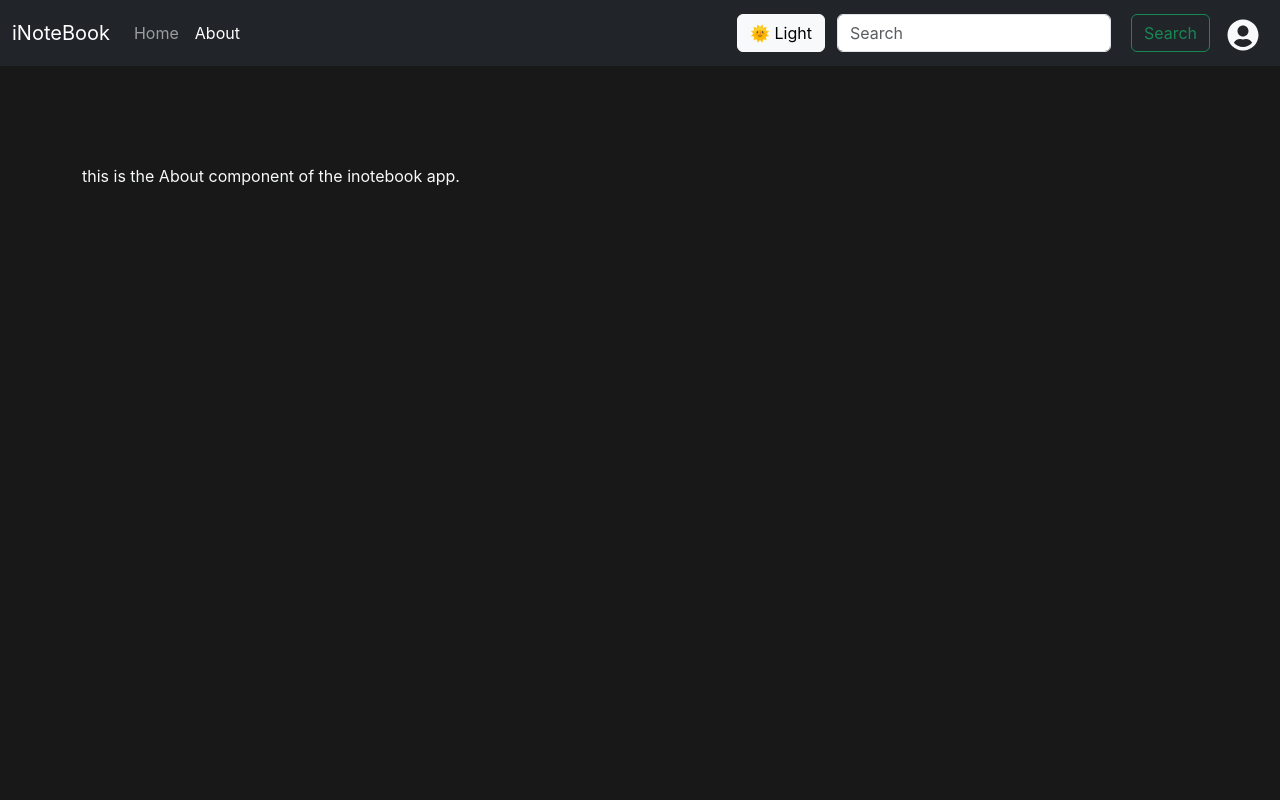
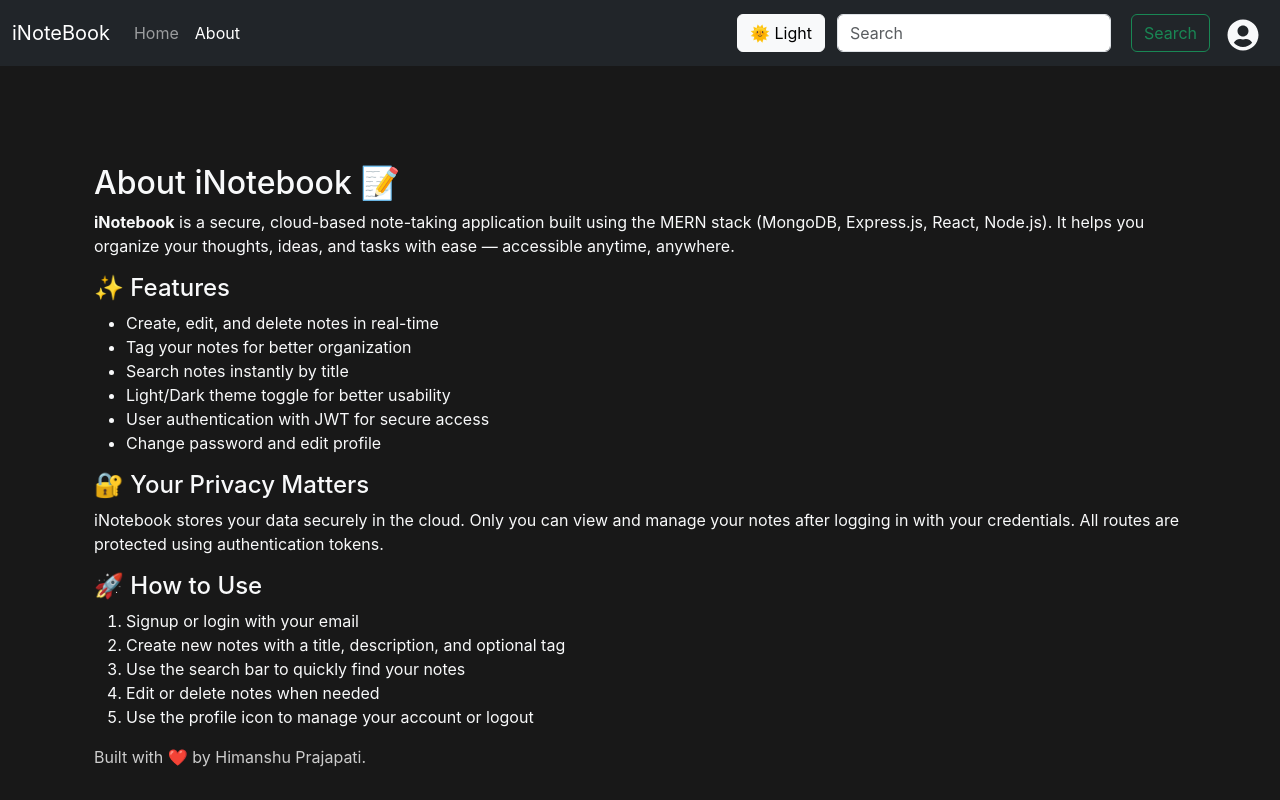
Before and after one commit to Himanshu5204/inotebook, a React (Create React App) app: page /about in a window 1280 px wide. Built offline with nearby package versions, Linux system fonts and the light colour scheme; sample sign-in values are in the browser's storage; the HTML template or start-up script is replaced by a standard one.

Commit message:
About us page make it useful

```diff
--- a/src/App.css
+++ b/src/App.css
@@ -45,3 +45,16 @@ body.bg-light {
   background-color: #f8f9fa !important;
   color: #181818 !important;
 }
+
+.footer-text {
+  font-size: 1rem;
+  margin-top: 1rem;
+}
+
+body.bg-dark .footer-text {
+  color: #cccccc;
+}
+
+body.bg-light .footer-text {
+  color: #333333;
+}
--- a/src/components/About.js
+++ b/src/components/About.js
@@ -1,11 +1,49 @@
-//import noteContext from "../context/notes/NoteContext";
-import React from "react";
+import { useEffect } from 'react';
+import { useNavigate } from 'react-router-dom';
 
 const About = () => {
+  const navigate = useNavigate();
+
+  useEffect(() => {
+    if (!localStorage.getItem('token')) {
+      navigate('/login');
+    }
+  }, [navigate]);
 
   return (
-    <div>
-      this is the About component of the inotebook app.<br/>
+    <div className='container my-4'>
+      <h2>About iNotebook 📝</h2>
+      <p>
+        <strong>iNotebook</strong> is a secure, cloud-based note-taking application built using the MERN stack (MongoDB,
+        Express.js, React, Node.js). It helps you organize your thoughts, ideas, and tasks with ease — accessible
+        anytime, anywhere.
+      </p>
+
+      <h4>✨ Features</h4>
+      <ul>
+        <li>Create, edit, and delete notes in real-time</li>
+        <li>Tag your notes for better organization</li>
+        <li>Search notes instantly by title</li>
+        <li>Light/Dark theme toggle for better usability</li>
+        <li>User authentication with JWT for secure access</li>
+        <li>Change password and edit profile</li>
+      </ul>
+
+      <h4>🔐 Your Privacy Matters</h4>
+      <p>
+        iNotebook stores your data securely in the cloud. Only you can view and manage your notes after logging in with
+        your credentials. All routes are protected using authentication tokens.
+      </p>
+
+      <h4>🚀 How to Use</h4>
+      <ol>
+        <li>Signup or login with your email</li>
+        <li>Create new notes with a title, description, and optional tag</li>
+        <li>Use the search bar to quickly find your notes</li>
+        <li>Edit or delete notes when needed</li>
+        <li>Use the profile icon to manage your account or logout</li>
+      </ol>
+      <p className='footer-text'>Built with ❤️ by Himanshu Prajapati.</p>
     </div>
   );
 };
--- a/src/components/Home.js
+++ b/src/components/Home.js
@@ -9,7 +9,7 @@ const Home = (props) => {
     if (!localStorage.getItem('token')) {
       navigate('/login'); // Redirect to login if not authenticated
     }
-  }, []);
+  }, [navigate]); // Add navigate to the dependency array
 
   return (
     <div>
--- a/src/components/UserProfile.js
+++ b/src/components/UserProfile.js
@@ -1,8 +1,8 @@
 import React, { useState, useEffect } from 'react';
-import { Link,useNavigate} from 'react-router-dom';
+import { Link} from 'react-router-dom';
 
 const UserProfile = ({ show, handleClose, showAlert }) => {
-  let navigate = useNavigate();
+  //let navigate = useNavigate();
   const [user, setUser] = useState({ name: '', email: '' });
   const [editMode, setEditMode] = useState(false);
   const [form, setForm] = useState({ name: '', email: '' });
```
